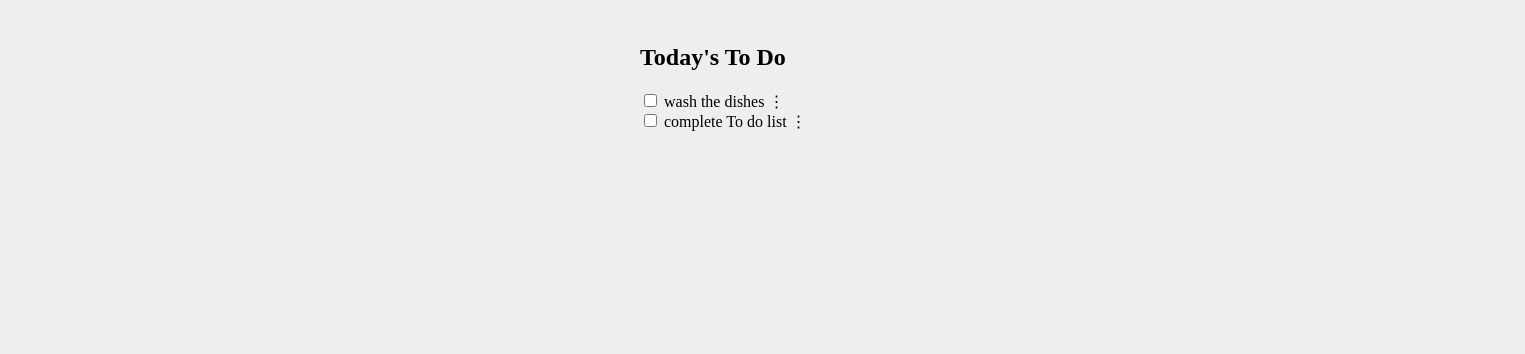
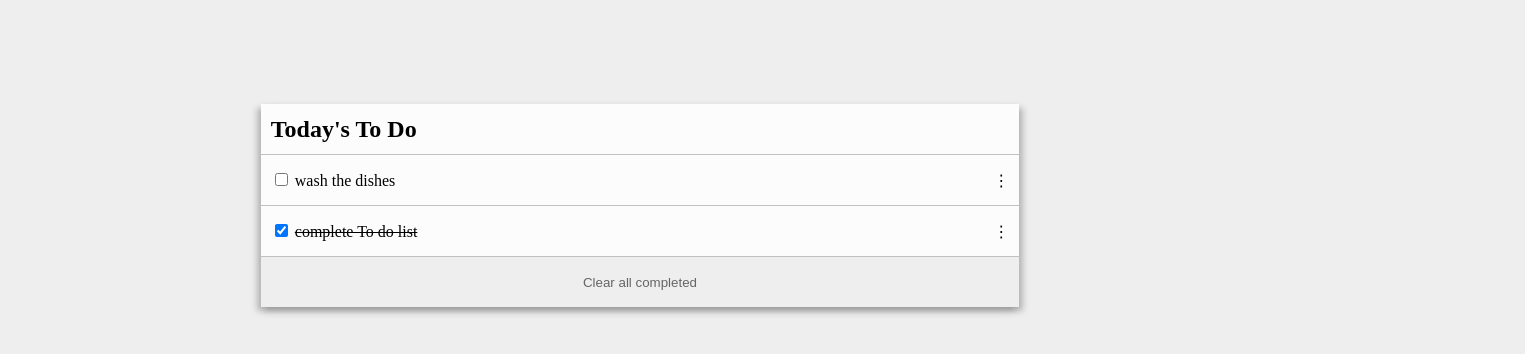
Before and after one commit to YKerroum/To-Do-list, a website built with webpack: page src/index.html in a window 1280 px wide. Shown: the whole page, 1525 px wide, since content can reach past the window. Built offline with nearby package versions, Linux system fonts and the light colour scheme.

Commit message:
feat: add clear button and add css style

```diff
--- a/src/index.js
+++ b/src/index.js
@@ -14,7 +14,7 @@ liste=liste.sort((a,b) =>  a.index - b.index );
     document.getElementById("todolist").innerHTML+=`
     <li class="task" id="${element.index}">
       <span>
-      <input type="checkbox" id="check${element.index}" class=${element.completed? "inputChecked" : ""}>
+      <input type="checkbox" id="check${element.index}" class=${element.completed? "inputChecked" : ""} ${element.completed? "checked" : ""}>
       <label for="check${element.index}" class=${element.completed? "labelChecked" : ""}>${element.description}</label>
       </span>
       <span class="hamburger" id="button${element.index}">&#8942;</span>
@@ -22,6 +22,9 @@ liste=liste.sort((a,b) =>  a.index - b.index );
     `;
 
   });
+  document.getElementById("todolist").innerHTML+=`
+  <button type="button">Clear all completed</button>
+  `;
 };
 window.addEventListener('load', () => {
 const tasks=[{ 'description': 'wash the dishes', 'completed':false, 'index': 0},
--- a/src/style.css
+++ b/src/style.css
@@ -1,12 +1,44 @@
 body {
 background-color: rgb(238, 238, 238);
 position: relative;
+height:100vh;
 }
 #todolist {
 padding: 0;
 list-style-type: none;
-width:70%;
+width:60%;
 position: absolute;
-left: 50%;
-top: 50%;
+left: 20%;
+top: 10%;
+background-color:rgba(255, 255, 255, 0.814);
+box-shadow: 4px 4px 6px rgba(112, 112, 112, 0.423), -4px 4px 6px rgba(112, 112, 112, 0.423);
 }
+.task, h2{
+margin:0;
+display:flex;
+justify-content: space-between;
+padding: 0 10px;
+height: 50px;
+align-items: center;
+border-bottom: 1px solid rgba(181, 180, 180, 0.811);
+}
+
+.labelChecked {
+text-decoration:line-through;
+}
+
+
+#todolist button {
+width: 100%;
+height: 50px;
+background-color: rgb(238, 238, 238);
+border-style: none;
+color: rgb(102, 101, 101)
+
+}
+
+#todolist button:hover {
+text-decoration: underline;
+  cursor: pointer;
+  color:black;
+}
```
